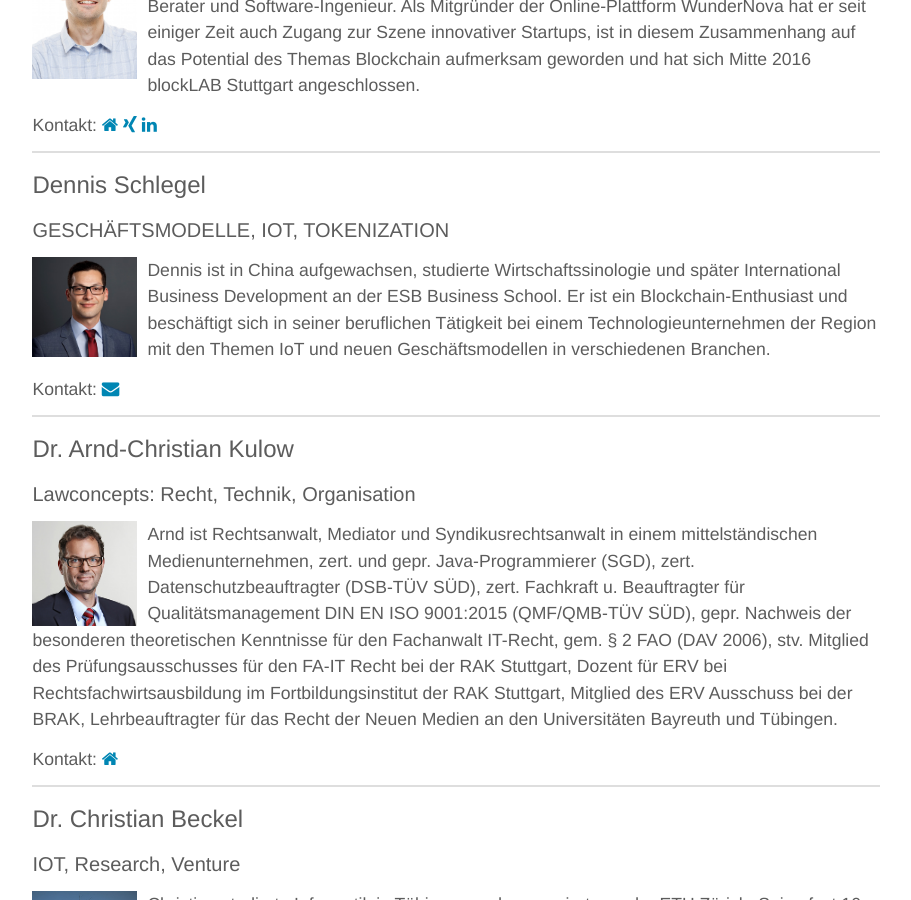
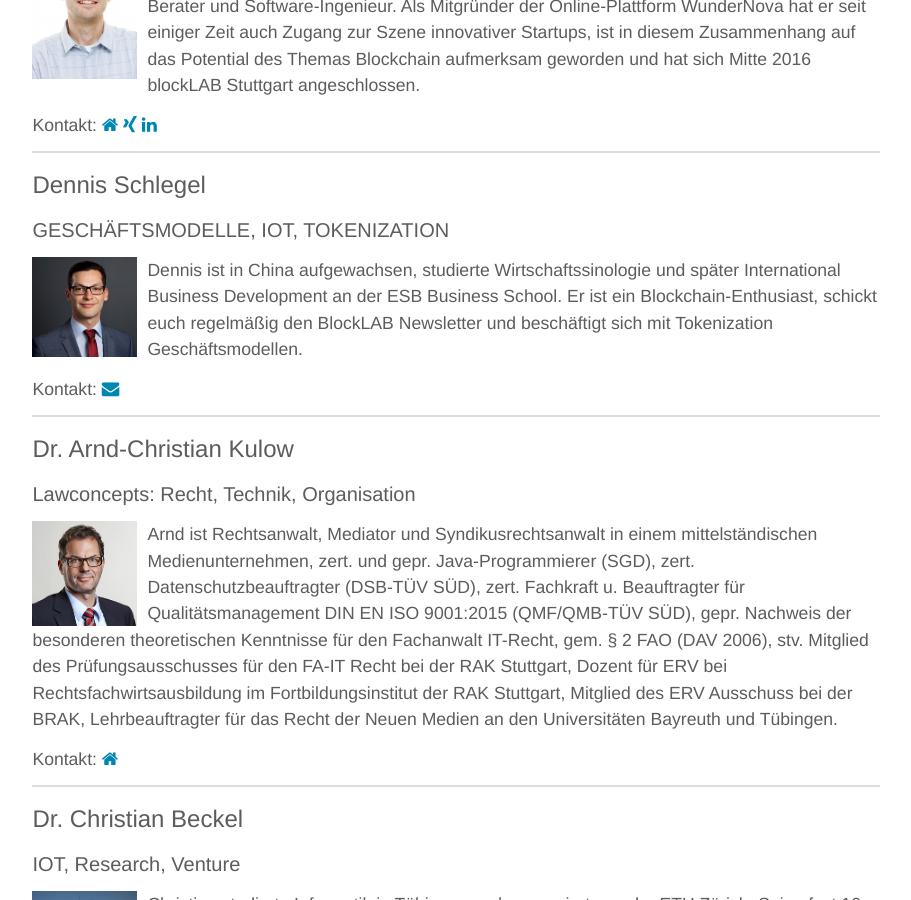
Before and after one commit to blocklab/site, a Jekyll site: the page built from team.md, in a window 1280 px wide and 900 px high, scrolled down 1294 px. Shown: the whole window, without its empty margins (184-1095 px from the left). Built offline with Jekyll 4.4.1, drawn with Linux system fonts in a browser that asks for light colours.

Commit message:
Update team.yml

```diff
--- a/_data/team.yml
+++ b/_data/team.yml
@@ -30,7 +30,7 @@
   name: Dennis Schlegel
   image: /assets/images/team/dennis.jpg
   topics: GESCHÄFTSMODELLE, IOT, TOKENIZATION
-  description: Dennis ist in China aufgewachsen, studierte Wirtschaftssinologie und später International Business Development an der ESB Business School. Er ist ein  Blockchain-Enthusiast und beschäftigt sich in seiner beruflichen Tätigkeit bei einem Technologieunternehmen der Region mit den Themen IoT und neuen Geschäftsmodellen in verschiedenen Branchen.
+  description: Dennis ist in China aufgewachsen, studierte Wirtschaftssinologie und später International Business Development an der ESB Business School. Er ist ein  Blockchain-Enthusiast, schickt euch regelmäßig den BlockLAB Newsletter und beschäftigt sich mit Tokenization Geschäftsmodellen.
   mail: dennis@blocklab.de
 
 - id: arnd
```
